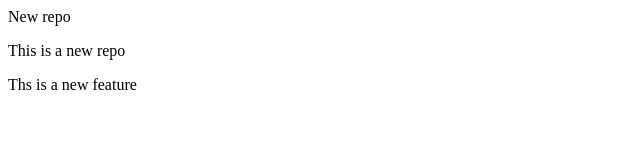
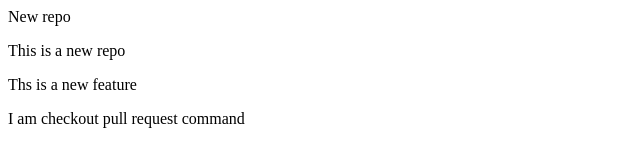
Before and after one commit to MuhammadYasir0796/localrepo, a plain HTML site: page index.html in a window 1280 px wide. Shown: the whole page, without its empty margins (0-640 px from the left). Drawn offline with Linux system fonts and the light colour scheme.

Commit message:
checking merge

```diff
--- a/index.html
+++ b/index.html
@@ -1,3 +1,4 @@
 <h>New repo</h>
 <p>This is a new repo</p>
 <p>Ths is a new feature</p>
+<p>I am checkout pull request command</p>
```
